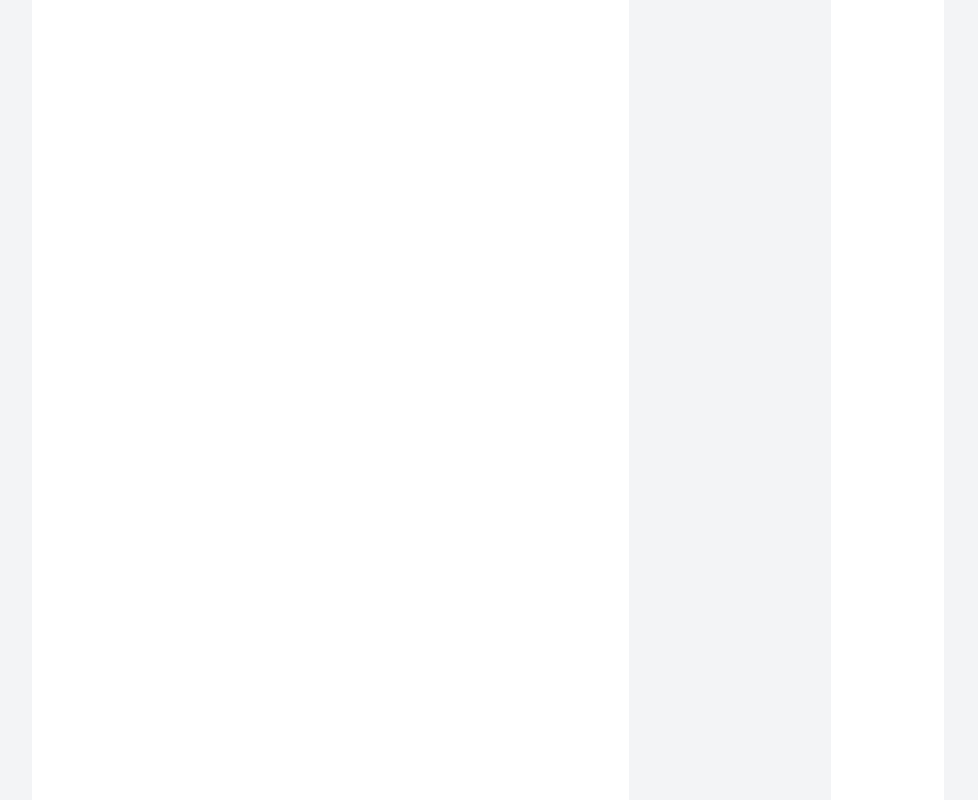
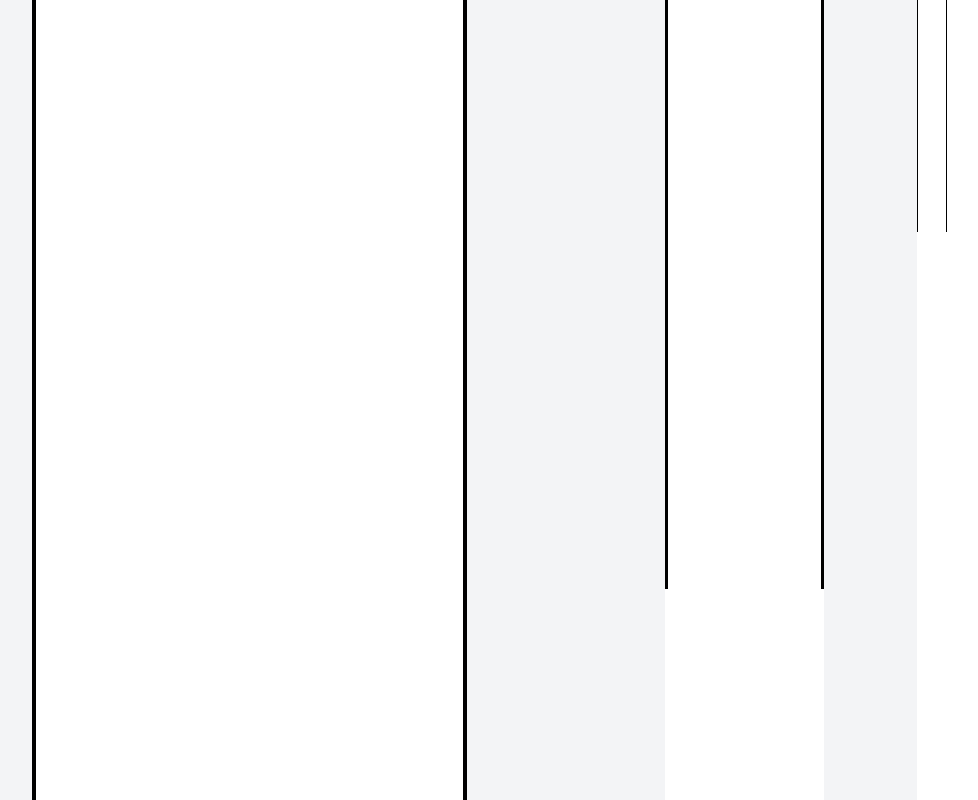
Before and after one commit to ldover/knowledge-ide, a Svelte app in the folder notebase-ide/: page / in a window 1280 px wide. Shown: the top 800 px of the page, without its empty margins (224-1202 px from the left). Built offline with nearby package versions, Linux system fonts and the light colour scheme.

Commit message:
Add rough resizer functionality

```diff
--- a/notebase-ide/src/App.svelte
+++ b/notebase-ide/src/App.svelte
@@ -4,16 +4,19 @@
   import CodeMirror from "./CodeMirror.svelte";
   import ContextMenu from "./ContextMenu.svelte";
   import NewFileModal from "./modal/NewFileModal.svelte";
+  import Resizer from "./Resizer.svelte";
 </script>
 
-<div class="w-full flex h-full justify-between overflow-x-hidden">
-    <div class="w-64 bg-gray-100">
+<div class="w-full flex h-full overflow-x-hidden">
+    <div class="w-64 bg-gray-100 overflow-x-hidden">
         <FileTree/>
     </div>
+    <Resizer />
     <div class="w-1/3 h-full">
         <CodeMirror/>
     </div>
-    <div class="w-1/3 h-full">
+    <Resizer />
+    <div class="h-full flex-grow">
         <iframe src="http://localhost:2345" height="1000px" width="100%" title="Notebase UI"></iframe>
     </div>
 </div>
--- /dev/null
+++ b/notebase-ide/src/Resizer.svelte
@@ -0,0 +1,74 @@
+<script>
+  import {onMount} from "svelte";
+
+  /**
+   *
+   * @param {HTMLElement} eResizer
+   */
+  function init(eResizer) {
+    // Query the element
+    const leftSide = eResizer.previousElementSibling;
+    const rightSide = eResizer.nextElementSibling;
+
+// The current position of mouse
+    let x = 0;
+    let y = 0;
+
+// Width of left side
+    let leftWidth = 0;
+
+    const mouseMoveHandler = function (e) {
+      // How far the mouse has been moved
+      const dx = e.clientX - x;
+      const dy = e.clientY - y;
+
+      const newLeftWidth = ((leftWidth + dx) * 100) / eResizer.parentNode.getBoundingClientRect().width;
+      leftSide.style.width = `${newLeftWidth}%`;
+    };
+
+// Handle the mousedown event
+// that's triggered when user drags the eResizer
+    const mouseDownHandler = function (e) {
+      // Get the current mouse position
+      x = e.clientX;
+      y = e.clientY;
+      leftWidth = leftSide.getBoundingClientRect().width;
+
+      // Attach the listeners to `document`
+      document.addEventListener('mousemove', mouseMoveHandler);
+      document.addEventListener('mouseup', mouseUpHandler);
+    };
+
+    const mouseUpHandler = function () {
+      eResizer.style.removeProperty('cursor');
+      document.body.style.removeProperty('cursor');
+
+      leftSide.style.removeProperty('user-select');
+      leftSide.style.removeProperty('pointer-events');
+
+      rightSide.style.removeProperty('user-select');
+      rightSide.style.removeProperty('pointer-events');
+
+      // Remove the handlers of `mousemove` and `mouseup`
+      document.removeEventListener('mousemove', mouseMoveHandler);
+      document.removeEventListener('mouseup', mouseUpHandler);
+    };
+
+// Attach the handler
+    eResizer.addEventListener('mousedown', mouseDownHandler);
+  }
+
+  let eResizer;
+  onMount(() => init(eResizer))
+</script>
+
+<div class="resizer w-1 h-full"
+     bind:this={eResizer}></div>
+
+<style lang="scss">
+  .resizer {
+    cursor: col-resize;
+    background: black;
+    height: 100vw;
+  }
+</style>
```
